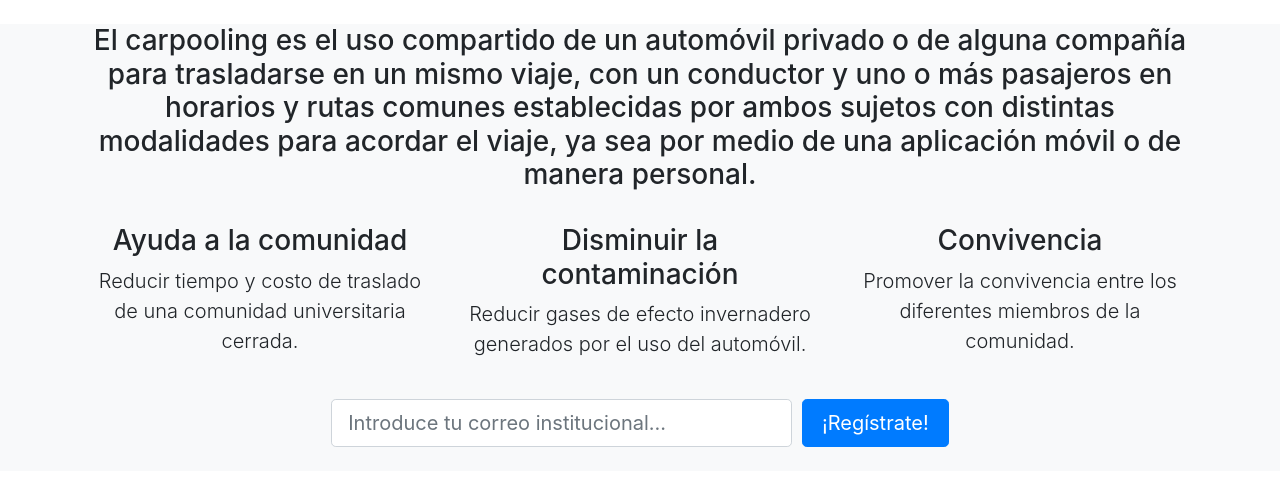
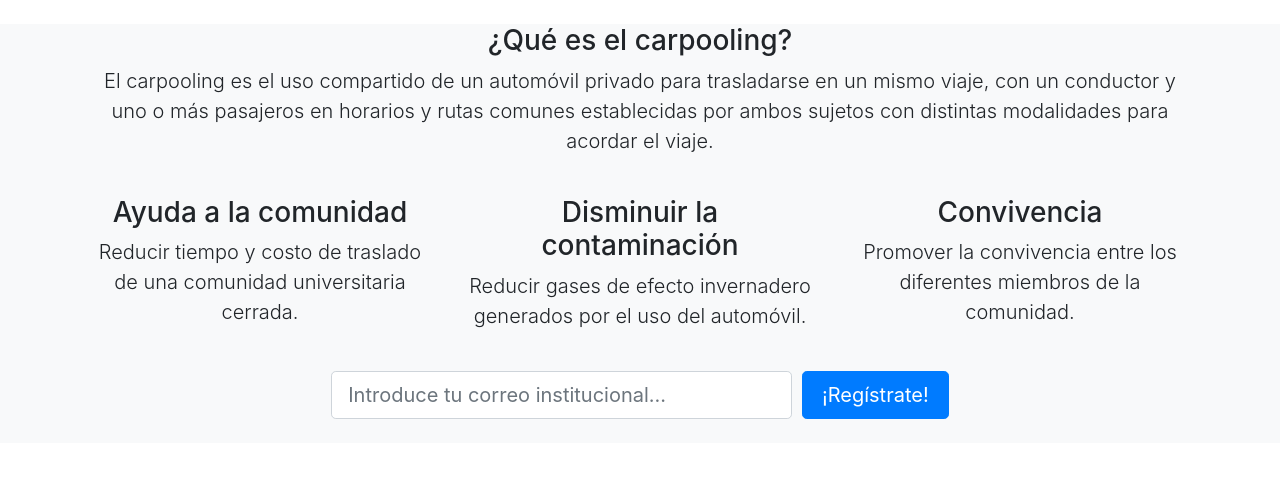
Before and after one commit to jumagoca78/CarpoolBUAP-1, a PHP site: page /index.php in a window 1280 px wide. Shown: the part 312-800 px from the top of the page. Run offline with PHP 8.4, Linux system fonts and the light colour scheme.

Commit message:
Update principal.php

```diff
--- a/Carpooling/Vistas/principal.php
+++ b/Carpooling/Vistas/principal.php
@@ -35,10 +35,13 @@
   <!-- Information text -->
   <section class="bg-light text-center">
     <div class="container">
-      <h3>El carpooling es el uso compartido de un automóvil privado o de alguna compañía para trasladarse
-        en un mismo viaje, con un conductor y uno o más pasajeros en horarios y rutas comunes establecidas
-        por ambos sujetos con distintas modalidades para acordar el viaje, ya sea por medio de una aplicación
-        móvil o de manera personal.</h3>
+      <div class="mx-auto mb-5 mb-lg-0 mb-lg-3">
+        <h3>¿Qué es el carpooling?</h3>
+        <p class="lead mb-0">El carpooling es el uso compartido de un automóvil privado para trasladarse
+          en un mismo viaje, con un conductor y uno o más pasajeros en horarios y rutas comunes establecidas
+          por ambos sujetos con distintas modalidades para acordar el viaje.
+        </p>
+        </div>
     </div>
     <br>
   </section>
```
